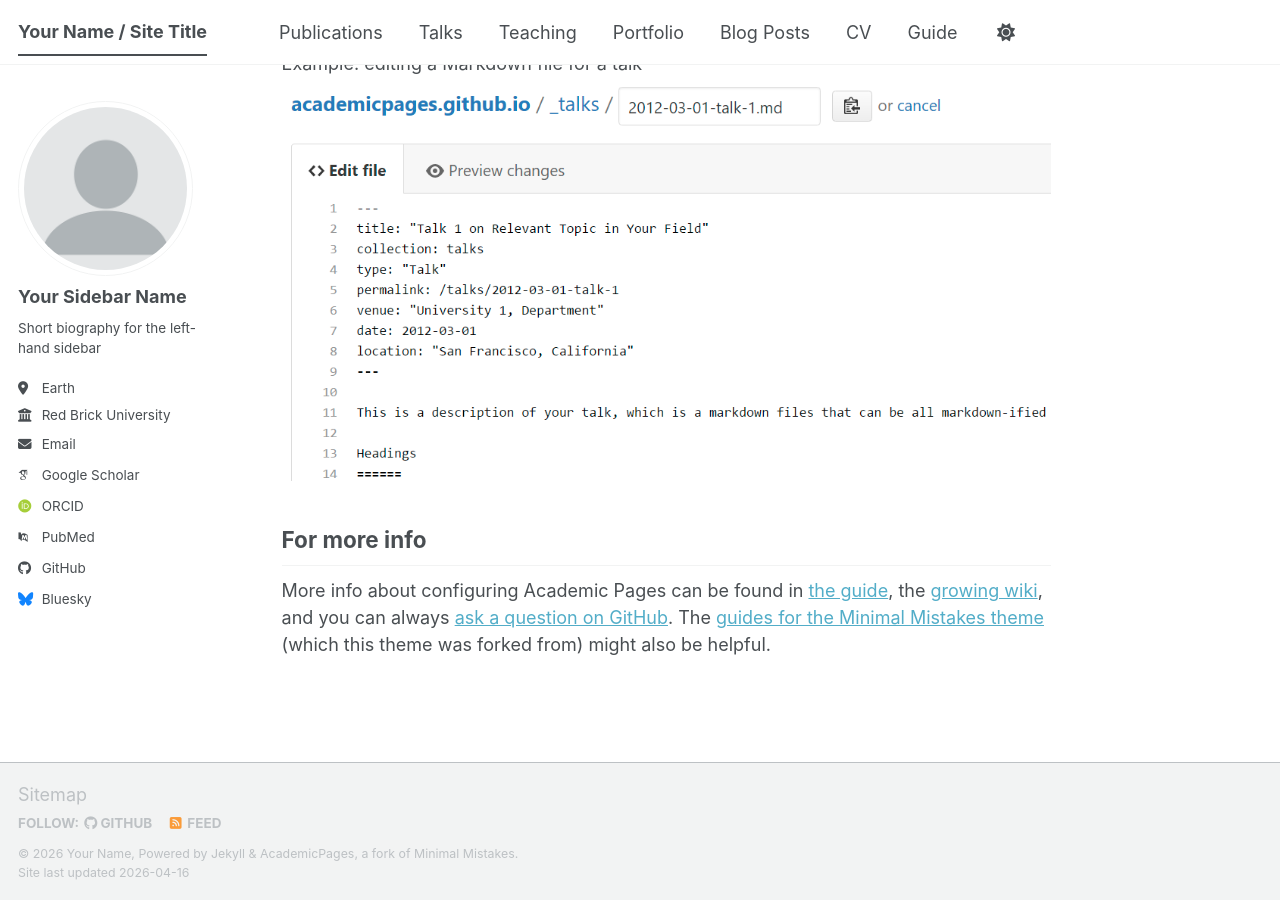
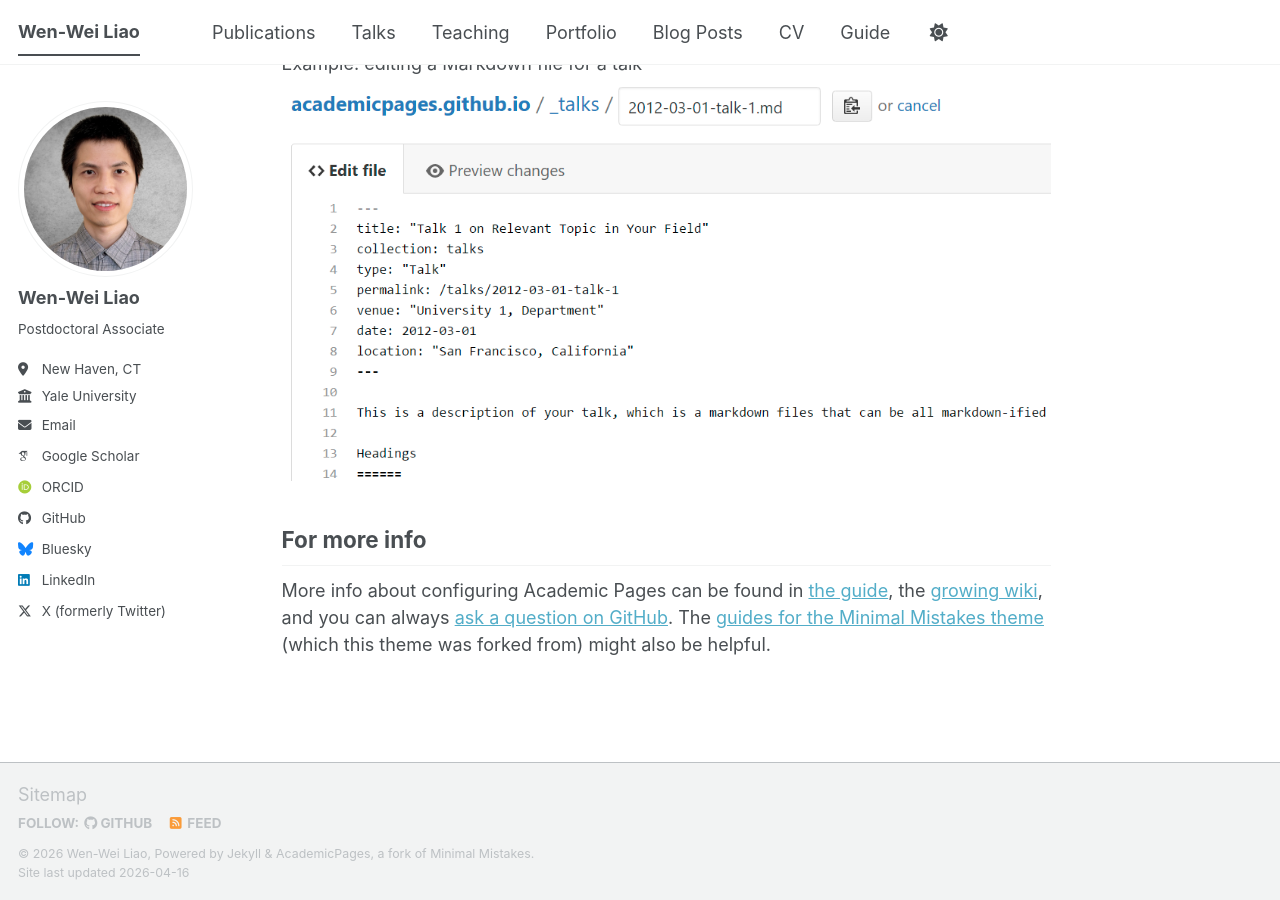
Before and after one commit to wwliao/wwliao.github.io, a Jekyll site: the page built from _pages/about.md, in a window 1280 px wide and 900 px high, scrolled down 2720 px. Built offline with Jekyll 4.4.1, drawn with Linux system fonts in a browser that asks for light colours; some web fonts are replaced; a script bundle is joined from its source files by our own code; library files that are not in the unit come from our copies.

Commit message:
Update site config and add profile photo

```diff
--- a/_config.yml
+++ b/_config.yml
@@ -9,39 +9,39 @@
 # Basic Site Settings
 locale                   : "en-US"
 site_theme               : "default" # The available themes options are "default", "air", "sunrise", "mint", "dirt" and "contrast"
-title                    : "Your Name / Site Title"
+title                    : "Wen-Wei Liao"
 title_separator          : "-"
-name                     : &name "Your Name"
-description              : &description "Your Name's academic portfolio"   # Update this with a general description of your site, this is the default if not overridden by a page
-url                      : https://academicpages.github.io # The base hostname & protocol for your site e.g. "https://[your GitHub username].github.io",
+name                     : &name "Wen-Wei Liao"
+description              : &description "Wen-Wei Liao's academic portfolio"   # Update this with a general description of your site, this is the default if not overridden by a page
+url                      : https://wwliao.github.io # The base hostname & protocol for your site e.g. "https://[your GitHub username].github.io",
                                                            # or if you already have some other page hosted on Github then use "https://[your GitHub username].github.io/[Your Repo Name]"
 baseurl                  : "" # the subpath of your site, e.g. "/blog"
-repository               : "academicpages/academicpages.github.io"
+repository               : "wwliao/wwliao.github.io"
 
 # Site Author - The following control what appear as part of the author content on the side bar.
 #               If a field is blank the icon and link will not appear, otherwise it will be shown.
 #               Additional customization can be done by editing /_includes/author-profile.html
 author:
   # Biographic information
-  avatar           : "profile.png"
-  name             : "Your Sidebar Name"
+  avatar           : "profile.jpeg"
+  name             : "Wen-Wei Liao"
   pronouns         : # example: "she/her"
-  bio              : "Short biography for the left-hand sidebar"
-  location         : "Earth"
-  employer         : "Red Brick University"
+  bio              : "Postdoctoral Associate"
+  location         : "New Haven, CT"
+  employer         : "Yale University"
   uri              : # URL
-  email            : "none@example.org"
+  email            : "wen-wei.liao@yale.edu"
 
   # Academic websites
   academia         : # URL
   arxiv            : # URL - Update with the correct link to your profile
-  googlescholar    : "https://scholar.google.com/citations?user=PS_CX0AAAAAJ"
+  googlescholar    : "https://scholar.google.com/citations?user=vZW0MusAAAAJ"
   inspire-hep      : # URL
   impactstory      : # URL
-  orcid            : "https://orcid.org/yourorcidurl"
+  orcid            : "https://orcid.org/0000-0001-8183-213X"
   semantic         : # URL
   ssrn             : # URL
-  pubmed           : "https://www.ncbi.nlm.nih.gov/pubmed/?term=john+snow"
+  pubmed           : #"https://www.ncbi.nlm.nih.gov/pubmed/?term=john+snow"
   researchgate     : # URL
   scopus           : # URL
   zotero           : # URL
@@ -51,13 +51,13 @@ author:
   bitbucket        : # Username - Update with your username on the site
   codepen          : # Username
   dribbble         : # Username
-  github           : "academicpages"
+  github           : "wwliao"
   kaggle           : # Username
   stackoverflow    : # User number or user number and name (i.e., use "1" or "1/jeff-atwood")
 
   # Social media
   artstation       : # Username
-  bluesky          : "bsky.app" # Replace this with you Bluesky username
+  bluesky          : "wwliao.bsky.social" # Replace this with you Bluesky username
   facebook         : # Username
   flickr           : # Username
   foursquare       : # Username
@@ -66,7 +66,7 @@ author:
   keybase          : # Username
   instagram        : # Username
   lastfm           : # Username
-  linkedin         : # Username
+  linkedin         : "wwliao" # Username
   mastodon         : # URL
   medium           : # URL
   pinterest        : # Username
@@ -74,7 +74,7 @@ author:
   steam            : # Username
   telegram         : # URL
   tumblr           : # Username
-  twitter          : # Username for X / Twitter
+  twitter          : "wwliao88" # Username for X / Twitter
   vine             : # Username
   weibo            : # Username
   wikipedia        : # Username
```
Also changed, not shown: images/profile.jpeg (added).
